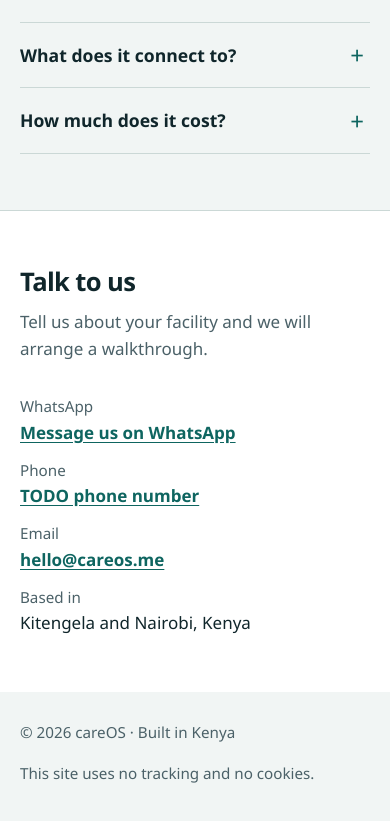
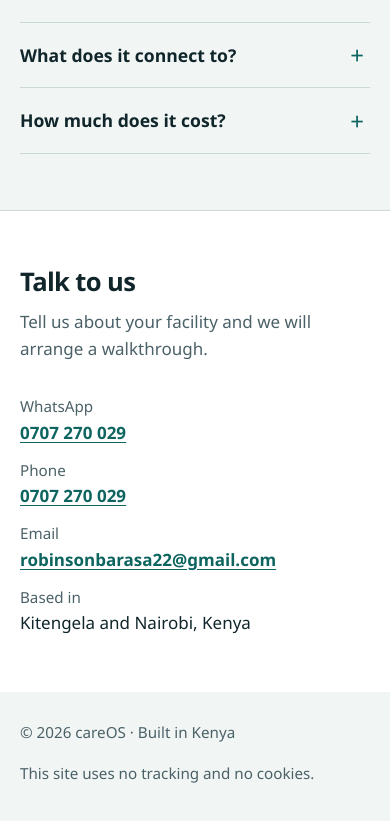
Before and after one commit to Taxman3/careos, a plain HTML site: page index.html in a window 390 px wide. Shown: the part 5791-6612 px from the top of the page. Drawn offline with Linux system fonts and the light colour scheme.

Commit message:
Contact: WhatsApp, phone and email filled in
Co-Authored-By: Claude Opus 5.5 <noreply@anthropic.com>

```diff
--- a/index.html
+++ b/index.html
@@ -124,8 +124,7 @@
         <div class="btns">
           <!-- TODO: demo URL once the fixed tunnel is set up -->
           <a class="btn light" href="https://demo.careos.me">Open the demo</a>
-          <!-- TODO: WhatsApp number in international form without + or spaces, e.g. 2547XXXXXXXX -->
-          <a class="btn outline-light" href="https://wa.me/TODO?text=Hello%2C%20I%20would%20like%20a%20careOS%20demo%20login">Request a demo login</a>
+          <a class="btn outline-light" href="https://wa.me/254707270029?text=Hello%2C%20I%20would%20like%20a%20careOS%20demo%20login">Request a demo login</a>
         </div>
         <p class="small">The demo uses sample patients only. No real patient data is ever shown.</p>
       </div>
@@ -167,12 +166,9 @@
       <h2 id="contact-title" class="title">Talk to us</h2>
       <p class="sub">Tell us about your facility and we will arrange a walkthrough.</p>
       <ul class="contact-list">
-        <!-- TODO: WhatsApp number (same as above) -->
-        <li><span>WhatsApp</span><a href="https://wa.me/TODO">Message us on WhatsApp</a></li>
-        <!-- TODO: phone number, e.g. tel:+2547XXXXXXXX -->
-        <li><span>Phone</span><a href="tel:TODO">TODO phone number</a></li>
-        <!-- TODO: email once the domain is set up -->
-        <li><span>Email</span><a href="mailto:hello@careos.me">hello@careos.me</a></li>
+        <li><span>WhatsApp</span><a href="https://wa.me/254707270029">0707 270 029</a></li>
+        <li><span>Phone</span><a href="tel:+254707270029">0707 270 029</a></li>
+        <li><span>Email</span><a href="mailto:robinsonbarasa22@gmail.com">robinsonbarasa22@gmail.com</a></li>
         <li><span>Based in</span>Kitengela and Nairobi, Kenya</li>
       </ul>
     </div>
```
Also changed, not shown: 1 other file.
